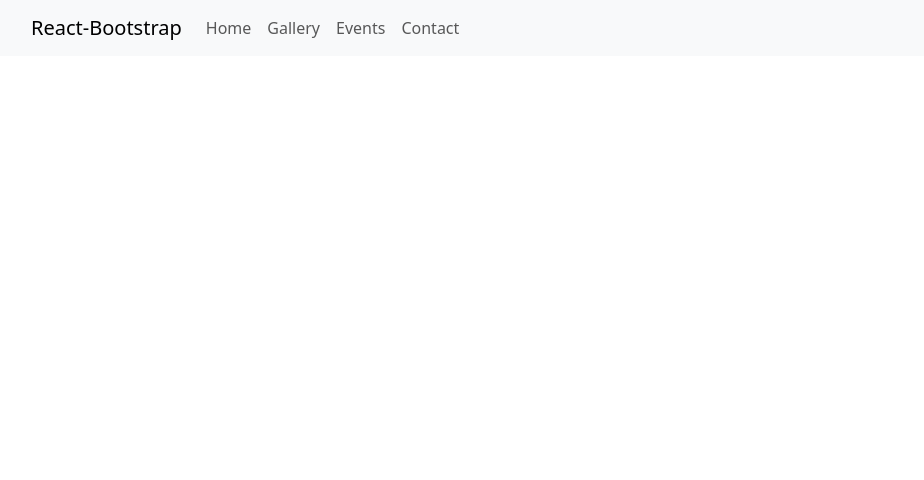
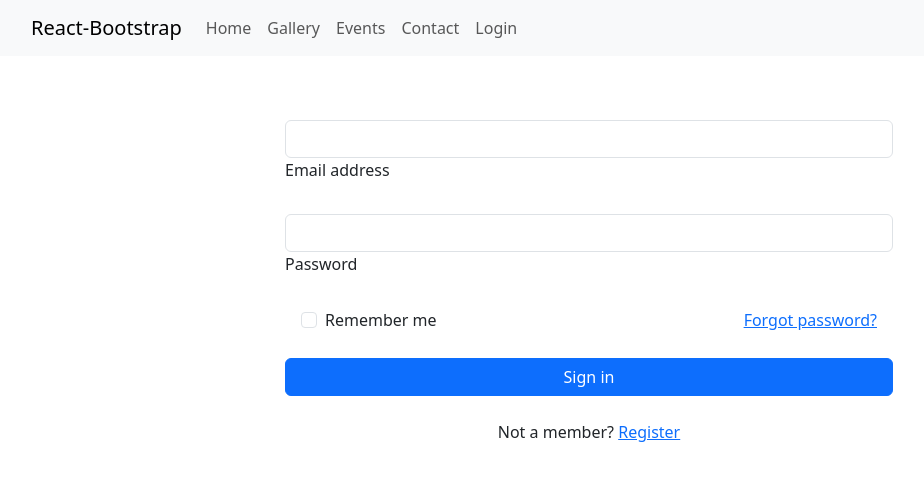
Before and after one commit to ShazebA/olli, a React (Create React App) app in the folder olli/: page /login in a window 1280 px wide. Shown: the top 480 px of the page, without its empty margins (51-975 px from the left). Built offline with nearby package versions, Linux system fonts and the light colour scheme.

Commit message:
Adding login and register pages

```diff
--- a/olli/package.json
+++ b/olli/package.json
@@ -7,10 +7,12 @@
     "@testing-library/react": "^13.4.0",
     "@testing-library/user-event": "^13.5.0",
     "bootstrap": "^5.3.2",
+    "mdb-react-ui-kit": "^7.2.0",
     "react": "^18.2.0",
     "react-bootstrap": "^2.10.0",
     "react-calendar": "^4.8.0",
     "react-dom": "^18.2.0",
+    "react-router-dom": "^6.21.3",
     "react-scripts": "5.0.1",
     "web-vitals": "^2.1.4"
   },
--- a/olli/src/HomePage.js
+++ b/olli/src/HomePage.js
@@ -1,27 +1,36 @@
-import Container from 'react-bootstrap/Container';
-import Nav from 'react-bootstrap/Nav';
-import Navbar from 'react-bootstrap/Navbar';
-
-
+import React from 'react';
+import { BrowserRouter as Router, Route, Link, Routes } from 'react-router-dom';
+import { Navbar, Nav, Container } from 'react-bootstrap';
+import Login from './Login';
+import EventsPage from './EventsPage';
+import Register from './Register';
 
 function HomePage() {
   return (
+    <Router>
       <Navbar expand="lg" className="bg-body-tertiary">
         <Container>
           <Navbar.Brand href="#home">React-Bootstrap</Navbar.Brand>
           <Navbar.Toggle aria-controls="basic-navbar-nav" />
           <Navbar.Collapse id="basic-navbar-nav">
             <Nav className="me-auto">
-            <Nav.Link href="#home">Home</Nav.Link>
-            <Nav.Link href="#link">Gallery</Nav.Link>
-            <Nav.Link href="#link">Events</Nav.Link>
-            <Nav.Link href="#link">Contact</Nav.Link>
-
-
+              <Nav.Link as={Link} to="/">Home</Nav.Link>
+              <Nav.Link as={Link} to="/gallery">Gallery</Nav.Link>
+              <Nav.Link as={Link} to="/events">Events</Nav.Link>
+              <Nav.Link as={Link} to="/contact">Contact</Nav.Link>
+              <Nav.Link as={Link} to="/login">Login</Nav.Link>
             </Nav>
           </Navbar.Collapse>
         </Container>
       </Navbar>
+
+
+      <Routes>
+        <Route path="/login" element={<Login />} />
+        <Route path="/events" element={<EventsPage/>} />
+        <Route path="/register" element={<Register/>} />
+      </Routes>
+    </Router>
   );
 }
 
--- a/olli/src/Login.js
+++ b/olli/src/Login.js
@@ -0,0 +1,36 @@
+import React from 'react';
+
+import {
+  MDBContainer,
+  MDBInput,
+  MDBCheckbox,
+  MDBBtn
+}
+from 'mdb-react-ui-kit';
+
+function Login() {
+  return (
+
+    <MDBContainer className="p-3 my-5 d-flex flex-column w-50">
+
+      <MDBInput wrapperClass='mb-4' label='Email address' id='form1' type='email'/>
+      <MDBInput wrapperClass='mb-4' label='Password' id='form2' type='password'/>
+
+      <div className="d-flex justify-content-between mx-3 mb-4">
+        <MDBCheckbox name='flexCheck' value='' id='flexCheckDefault' label='Remember me' />
+        <a href="!#">Forgot password?</a>
+      </div>
+
+      <MDBBtn className="mb-4">Sign in</MDBBtn>
+
+      <div className="text-center">
+        <p>Not a member? <a href="./Register">Register</a></p>
+
+      </div>
+
+    </MDBContainer>
+
+  );
+}
+
+export default Login;
--- /dev/null
+++ b/olli/src/Register.js
@@ -0,0 +1,71 @@
+import React from 'react';
+
+
+import {
+  MDBBtn,
+  MDBContainer,
+  MDBRow,
+  MDBCol,
+  MDBCard,
+  MDBCardBody,
+  MDBCardImage,
+  MDBInput,
+  MDBIcon,
+  MDBCheckbox
+}
+from 'mdb-react-ui-kit';
+
+function Register() {
+  return (
+
+    <MDBContainer fluid>
+
+      <MDBCard className='text-black m-5' style={{borderRadius: '25px'}}>
+        <MDBCardBody>
+          <MDBRow>
+            <MDBCol md='10' lg='6' className='order-2 order-lg-1 d-flex flex-column align-items-center'>
+
+              <p classNAme="text-center h1 fw-bold mb-5 mx-1 mx-md-4 mt-4">Sign up</p>
+
+              <div className="d-flex flex-row align-items-center mb-4 ">
+                <MDBIcon fas icon="user me-3" size='lg'/>
+                <MDBInput label='Your Name' id='form1' type='text' className='w-100'/>
+              </div>
+
+              <div className="d-flex flex-row align-items-center mb-4">
+                <MDBIcon fas icon="envelope me-3" size='lg'/>
+                <MDBInput label='Your Email' id='form2' type='email'/>
+              </div>
+
+              <div className="d-flex flex-row align-items-center mb-4">
+                <MDBIcon fas icon="lock me-3" size='lg'/>
+                <MDBInput label='Password' id='form3' type='password'/>
+              </div>
+
+              <div className="d-flex flex-row align-items-center mb-4">
+                <MDBIcon fas icon="key me-3" size='lg'/>
+                <MDBInput label='Repeat your password' id='form4' type='password'/>
+              </div>
+
+              <div className='mb-4'>
+                <MDBCheckbox name='flexCheck' value='' id='flexCheckDefault' label='Subscribe to our newsletter' />
+              </div>
+
+              <MDBBtn className='mb-4' size='lg'>Register</MDBBtn>
+
+            </MDBCol>
+
+            <MDBCol md='10' lg='6' className='order-1 order-lg-2 d-flex align-items-center'>
+              <MDBCardImage src='https://mdbcdn.b-cdn.net/img/Photos/new-templates/bootstrap-registration/draw1.webp' fluid/>
+            </MDBCol>
+
+          </MDBRow>
+        </MDBCardBody>
+      </MDBCard>
+
+    </MDBContainer>
+
+  );
+}
+
+export default Register;
```
Also changed, not shown: 1 other file (tests, documents, lock files or other folders). Lines whose indentation alone changed are shown as unchanged.
